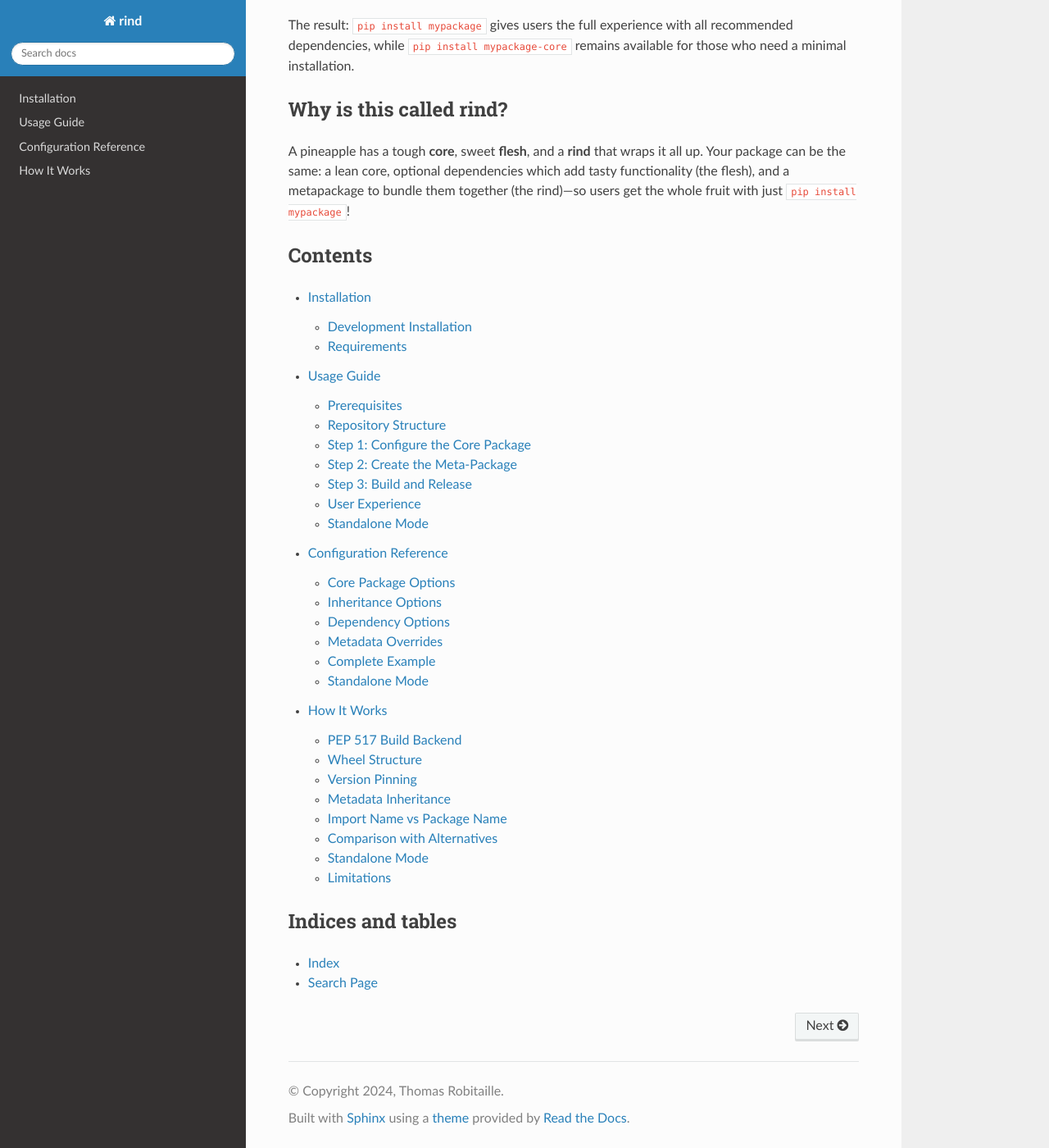
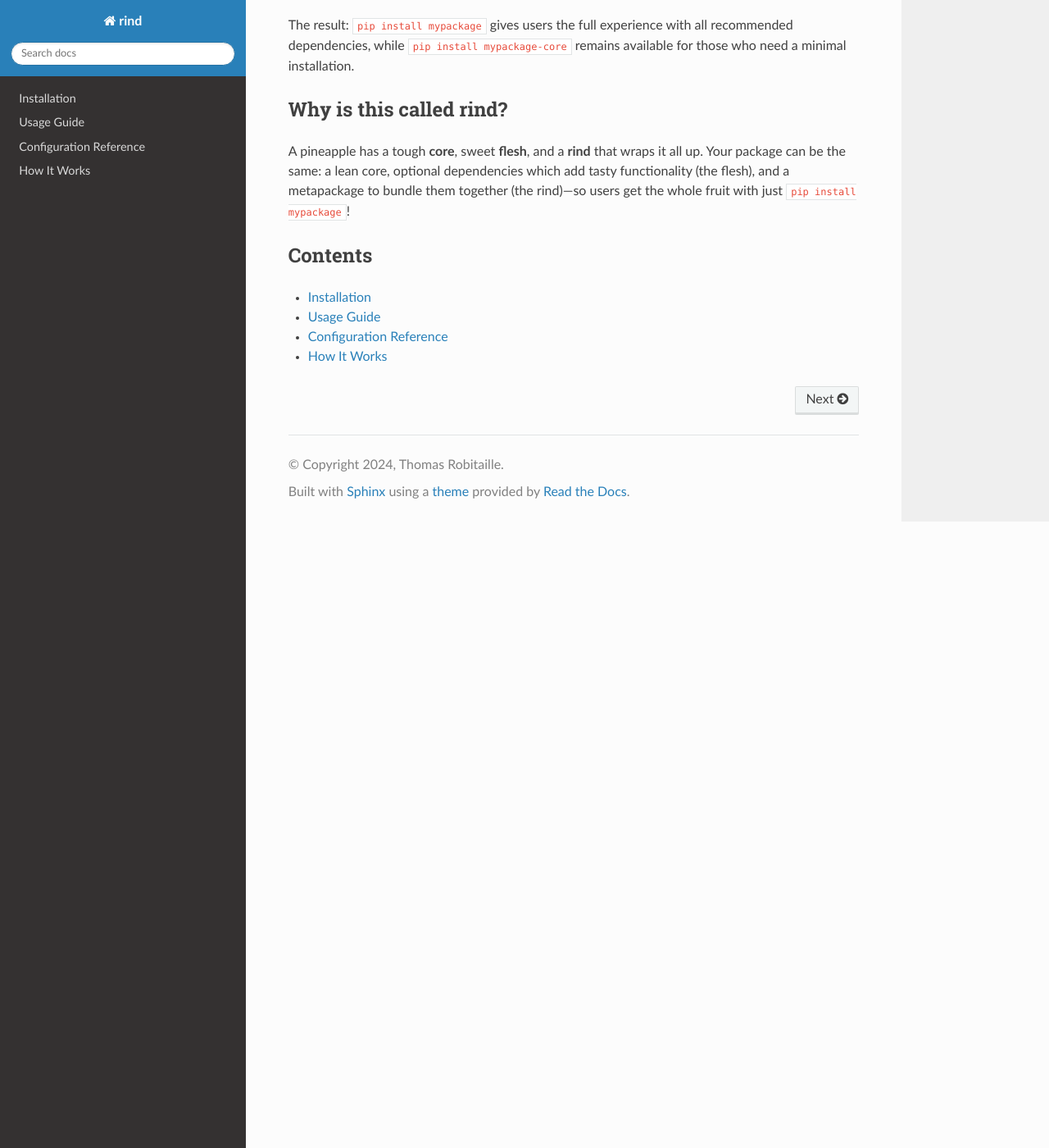
Before and after one commit to astrofrog/rind, a Sphinx documentation site: the page built from docs/index.rst, in a window 1280 px wide and 1400 px high, scrolled down 2197 px. Shown: the whole window at 82% size. Built offline with Sphinx 7.4.7 and the Read the Docs theme 3.1.0, drawn with Linux system fonts in a browser that asks for light colours.

Commit message:
Minor improvements to docs

```diff
--- a/docs/conf.py
+++ b/docs/conf.py
@@ -1,9 +1,11 @@
 # Configuration file for the Sphinx documentation builder.
+
+from importlib.metadata import version as get_version
 
 project = "rind"
 copyright = "2024, Thomas Robitaille"
 author = "Thomas Robitaille"
-release = "0.1.0"
+release = get_version("rind")
 
 extensions = [
     "sphinx.ext.autodoc",
--- a/docs/index.rst
+++ b/docs/index.rst
@@ -115,15 +115,9 @@ Contents
 --------
 
 .. toctree::
-   :maxdepth: 2
+   :maxdepth: 1
 
    installation
    usage
    configuration
    how-it-works
-
-Indices and tables
-------------------
-
-* :ref:`genindex`
-* :ref:`search`
```
Also changed, not shown: 2 other files.
